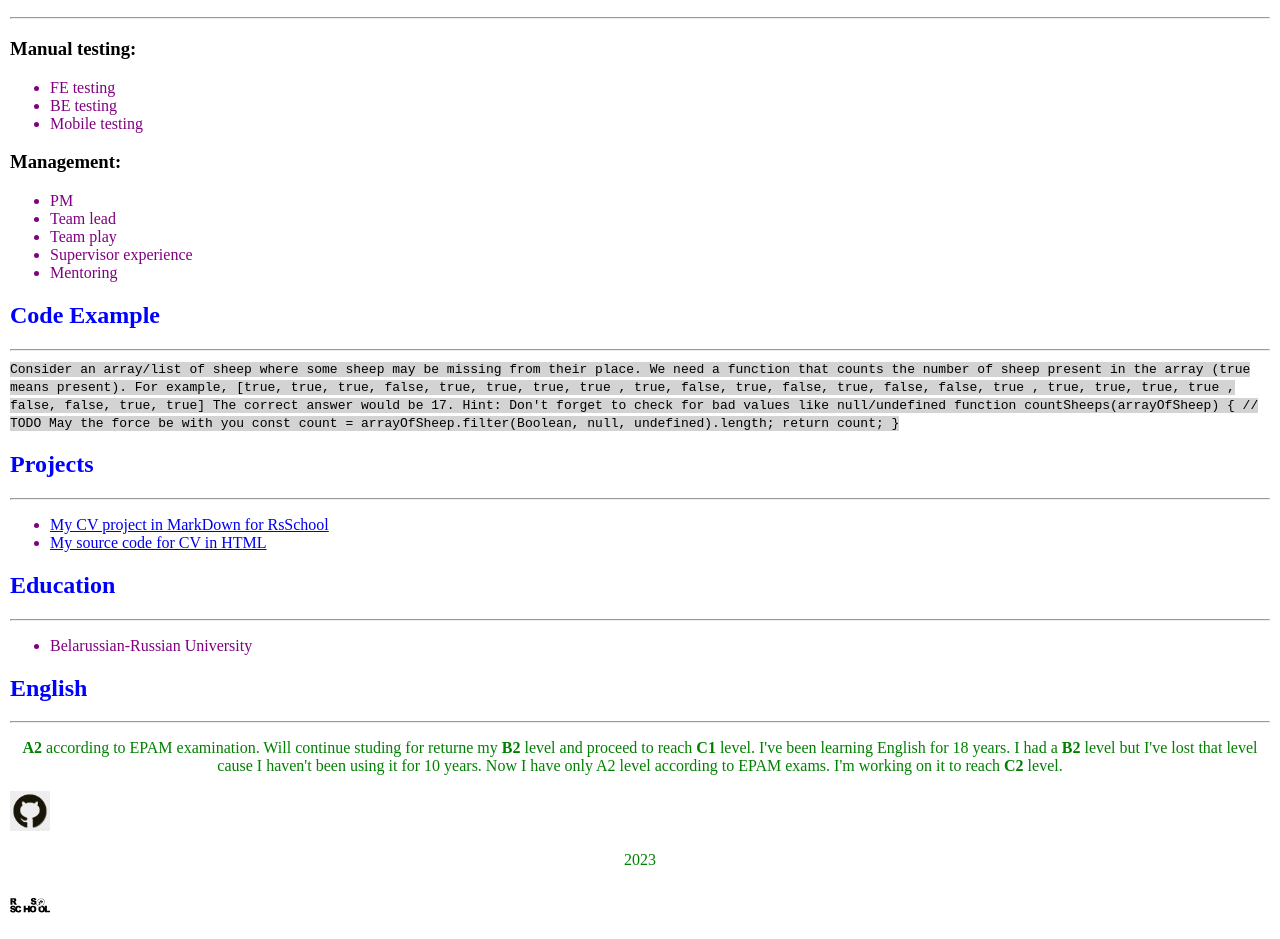
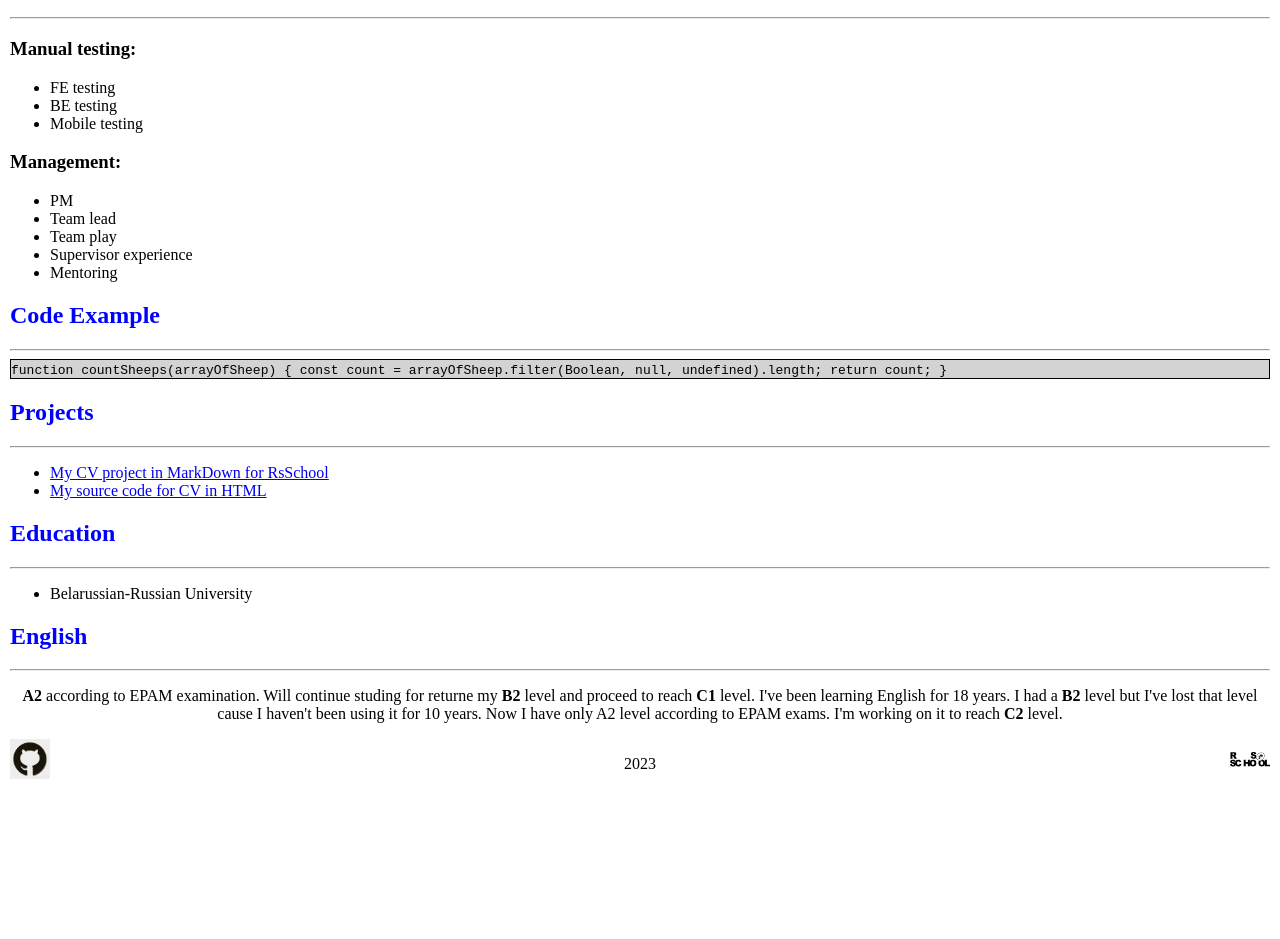
Before and after one commit to NickPfase/rsschool-cv, a plain HTML site: page index.html in a window 1280 px wide. Shown: the part 785-1724 px from the top of the page. After the commit the page ends 1584 px from the top, so only its background shows below. Drawn offline with Linux system fonts and the light colour scheme.

Commit message:
refactor: aligns

```diff
--- a/index.html
+++ b/index.html
@@ -78,30 +78,17 @@
 
         <h2 class="section_title" id="code_example">Code Example</h2>
         <hr>
-        <code class="code_copy">
+        <div class="code_copy">
+            <code>
 
-                Consider an array/list of sheep where some sheep may be missing from their place. We need a function that counts the number of sheep present in the array (true means present).
+                function countSheeps(arrayOfSheep) {
 
-For example,
-
-[true,  true,  true,  false,
-  true,  true,  true,  true ,
-  true,  false, true,  false,
-  true,  false, false, true ,
-  true,  true,  true,  true ,
-  false, false, true,  true]
-The correct answer would be 17.
-
-Hint: Don't forget to check for bad values like null/undefined
-
-function countSheeps(arrayOfSheep) {
-  // TODO May the force be with you
-const count = arrayOfSheep.filter(Boolean, null, undefined).length;
-return count;
-}
+                const count = arrayOfSheep.filter(Boolean, null, undefined).length;
+                return count;
+                }
 
         </code>
-
+        </div>
         <h2 class="section_title" id="projects">Projects</h2>
         <hr>
         <ul>
--- a/style.css
+++ b/style.css
@@ -1,18 +1,18 @@
 h1 {
-    color: red;
-    background-color: yellow;
+    color: black;
+    text-align: center;
     border: 1px solid black;
 }
 
 
 p {
-    color: green;
+    color: black;
     background-color: white;
     text-align: center;
 }
 
 li {
-    color: purple;
+    color: black;
 }
 
 .nav_item {
@@ -36,12 +36,10 @@ li {
     text-align: end;
 }
 
-.nav_CV {
-    text-align: center;
-}
 
 .code_copy {
     background-color: lightgray;
+    border: 1px solid black;
 }
 
 
@@ -51,3 +49,8 @@ li {
     background: white;
     padding: 10px;
 }
+
+footer {
+    display: flex;
+    justify-content: space-between;
+}
```
